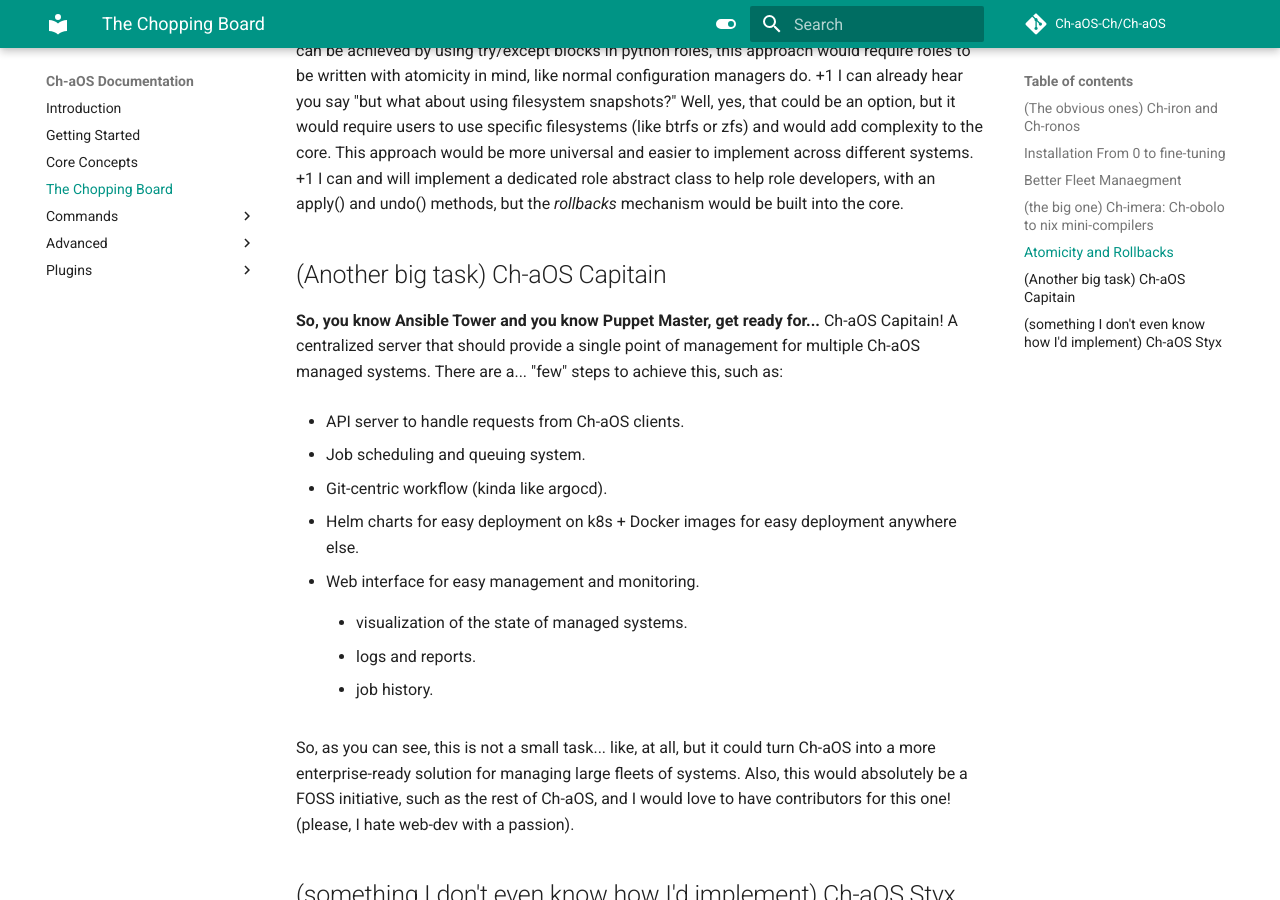
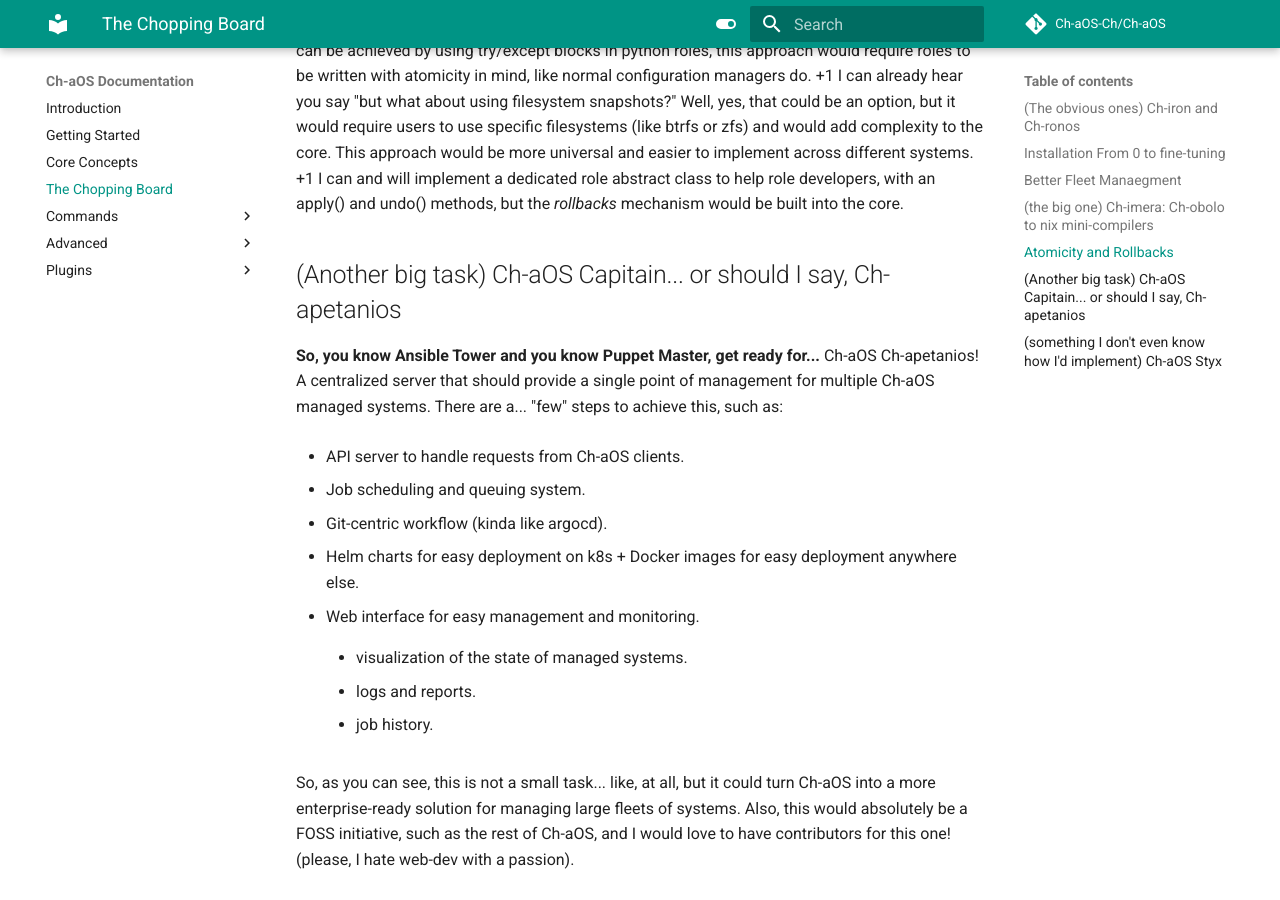
Before and after one commit to Ch-aOS-Ch/Ch-aOS, an MkDocs documentation site: the page built from docs/chopping-board.md, in a window 1280 px wide and 900 px high, scrolled down 1365 px. Built offline with MkDocs 1.6.1 and Material for MkDocs 9.7.7, drawn with Linux system fonts in a browser that asks for light colours; comment, search, counter and statistics services are not loaded.

Commit message:
Revise Ch-aOS terminology and atomicity explanation
Updated terminology from 'Ch-aOS Capitain' to 'Ch-aOS Ch-apetanios' and clarified the atomicity implementation details.

```diff
--- a/docs/chopping-board.md
+++ b/docs/chopping-board.md
@@ -28,9 +28,9 @@
 +1 I can already hear you say "but what about using filesystem snapshots?" Well, yes, that could be an option, but it would require users to use specific filesystems (like btrfs or zfs) and would add complexity to the core. This approach would be more universal and easier to implement across different systems.
 +1 I can and will implement a dedicated role abstract class to help role developers, with an apply() and undo() methods, but the _rollbacks_ mechanism would be built into the core.
 
-## (Another big task) Ch-aOS Capitain
+## (Another big task) Ch-aOS Capitain... or should I say, Ch-apetanios
 
-**So, you know Ansible Tower and you know Puppet Master, get ready for...** Ch-aOS Capitain! A centralized server that should provide a single point of management for multiple Ch-aOS managed systems. There are a... "few" steps to achieve this, such as:
+**So, you know Ansible Tower and you know Puppet Master, get ready for...** Ch-aOS Ch-apetanios! A centralized server that should provide a single point of management for multiple Ch-aOS managed systems. There are a... "few" steps to achieve this, such as:
 
   - API server to handle requests from Ch-aOS clients.
 
```
